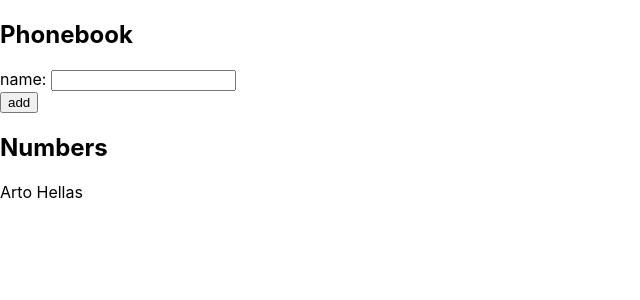
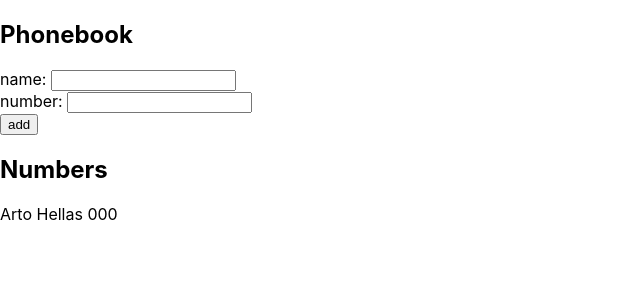
Before and after one commit to JoakimBjorklind/fullstackfall2020, a React (Create React App) app in the folder part2/phonebook/: page / in a window 1280 px wide. Shown: the top 300 px of the page, without its empty margins (0-640 px from the left). Built offline with nearby package versions, Linux system fonts and the light colour scheme.

Commit message:
exercise 2.8

```diff
--- a/part2/phonebook/src/App.js
+++ b/part2/phonebook/src/App.js
@@ -2,15 +2,18 @@
 
 const App = () => {
   const [ persons, setPersons ] = useState([
-    { content: 'Arto Hellas' }
+    { content: 'Arto Hellas', numb: '000' },
+
   ])
   const [ newName, setNewName ] = useState('')
+  const [ newNumber, setNewNumber ] = useState('')
 
   const addPers = (event) => {
     event.preventDefault()
     console.log('button clicked', event.target)
     const aObject = {
       content: newName,
+      numb: newNumber,
       date: new Date().toISOString(),
       important: Math.random() < 0.5,
       id: persons.length + 1,
@@ -23,13 +26,28 @@
     setNewName('')
     console.log('button clicked', event.target)
   }
+  setPersons(persons.concat(aObject))
+  setNewName('')
+  setNewNumber('')
+
 }
+
+
+
+
+
+
 
   const handleaChange = (event) => {
     console.log(event.target.value)
     setNewName(event.target.value)
   }
 
+  const handlebChange = (event) => {
+    console.log(event.target.value)
+    setNewNumber(event.target.value)
+
+  }
   return (
     <div>
       <h2>Phonebook</h2>
@@ -37,6 +55,7 @@
       <form onSubmit={addPers}>
         <div>
           name: <input value = {newName} onChange={handleaChange}/>
+          <div>number: <input value = {newNumber} onChange={handlebChange}/></div>
         </div>
         <div>
           <button type="submit">add</button>
@@ -45,9 +64,10 @@
       <h2>Numbers</h2>
 
         {persons.map(a =>
-          <div key={a.content}> {a.content}
+          <div key={a.content}>  {a.content} {a.numb}
           </div>
         )}
+
 
 
     </div>
```
